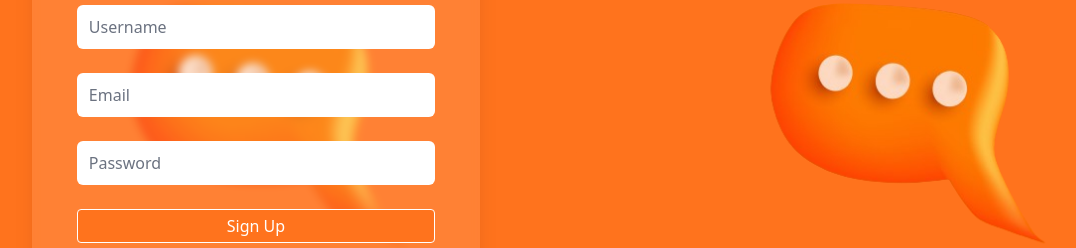
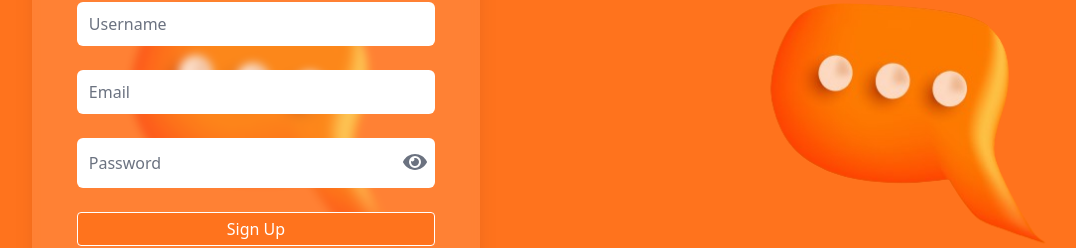
Before and after one commit to harya72/ChatWave, a React (Vite) app in the folder frontend/: page /signup in a window 1280 px wide. Shown: the part 316-564 px from the top of the page, without its empty margins (64-1140 px from the left). Built offline with nearby package versions, Linux system fonts and the light colour scheme; no server answers.

Commit message:
added show password button in login and signup page

```diff
--- a/frontend/src/components/Login.jsx
+++ b/frontend/src/components/Login.jsx
@@ -4,6 +4,8 @@ import { useGoogleLogin } from "@react-oauth/google";
 import axios from "axios";
 import { Bars } from "react-loader-spinner";
 import { useAuth } from "../context/AuthContext";
+import { FaEye, FaSlack } from "react-icons/fa";
+import { FaEyeSlash } from "react-icons/fa";
 
 const Login = () => {
   const { isAuthenticated, login } = useAuth();
@@ -11,10 +13,11 @@ const Login = () => {
   const [username, setUsername] = useState("");
   const [password, setPassword] = useState("");
   const navigate = useNavigate();
+  const [showPassword, setShowPassword] = useState(false);
 
   const signin = useGoogleLogin({
     onSuccess: async (response) => {
-      console.log("success: ",response);
+      console.log("success: ", response);
 
       const userPayload = {
         grant_type: "convert_token",
@@ -44,8 +47,7 @@ const Login = () => {
         localStorage.removeItem("refresh_token");
         localStorage.setItem("access_token", data.access_token);
         localStorage.setItem("refresh_token", data.refresh_token);
-        localStorage.setItem('token_type','google-oauth');
-
+        localStorage.setItem("token_type", "google-oauth");
 
         login();
 
@@ -93,7 +95,7 @@ const Login = () => {
       localStorage.clear();
       localStorage.setItem("access_token", data.access);
       localStorage.setItem("refresh_token", data.refresh);
-      localStorage.setItem('token_type','jwt');
+      localStorage.setItem("token_type", "jwt");
       axios.defaults.headers.common["Authorization"] = `Bearer ${data.access}`;
 
       login();
@@ -153,8 +155,9 @@ const Login = () => {
                       </label>
                     </div>
                     <div className="relative">
+                      <div className="flex justify-between">
                         <input
-                        type="password"
+                          type={showPassword ? "text" : "password"}
                           id="password"
                           className="rounded-md p-2 border-none focus:border-transparent focus:outline-none focus:ring-0 block px-2.5 pb-2.5 pt-4 w-full text-md text-gray-900  r border-1 border-gray-300 appearance-none dark:text-white dark:border-gray-600 dark:focus:border-blue-500  focus:border-blue-600 peer"
                           placeholder=" "
@@ -168,6 +171,22 @@ const Login = () => {
                         >
                           Password
                         </label>
+                      </div>
+                      {showPassword ? (
+                        <>
+                          <FaEyeSlash
+                            onClick={() => setShowPassword(!showPassword)}
+                            className="absolute right-2 top-3 h-6 w-6 text-gray-500 cursor-pointer"
+                          />
+                        </>
+                      ) : (
+                        <>
+                          <FaEye
+                            onClick={() => setShowPassword(!showPassword)}
+                            className="absolute right-2 top-3 h-6 w-6 text-gray-500 cursor-pointer"
+                          />
+                        </>
+                      )}
                     </div>
 
                     <span className="mt-8">
--- a/frontend/src/components/Signup.jsx
+++ b/frontend/src/components/Signup.jsx
@@ -6,9 +6,12 @@ import { useState } from "react";
 import axios from "axios";
 import { useNavigate, Navigate } from "react-router-dom";
 import { Bars } from "react-loader-spinner";
+import { FaEye, FaSlack } from "react-icons/fa";
+import { FaEyeSlash } from "react-icons/fa";
 
 const Signup = () => {
   const [loading, setLoading] = useState(false);
+  const [showPassword, setShowPassword] = useState(false);
   const { isAuthenticated, login } = useAuth();
   const [firstname, setFirstName] = useState("");
   const [lastname, setLastName] = useState("");
@@ -23,8 +26,7 @@ const Signup = () => {
       const userPayload = {
         grant_type: "convert_token",
         client_id: import.meta.env.VITE_DJANGO_CLIENT_ID,
-        client_secret:
-          import.meta.env.VITE_DJANGO_CLIENT_SECRET_KEY,
+        client_secret: import.meta.env.VITE_DJANGO_CLIENT_SECRET_KEY,
         backend: "google-oauth2",
         token: response.access_token,
       };
@@ -179,7 +181,6 @@ const Signup = () => {
                         type="text"
                         id="last_name"
                         className="rounded-md p-2.5 border-none focus:border-transparent focus:outline-none focus:ring-0 block    w-full text-md text-gray-900  r border-1 border-gray-300 appearance-none dark:text-white dark:border-gray-600 dark:focus:border-blue-500  focus:border-blue-600 peer"
-
                         placeholder=" "
                         value={lastname}
                         onChange={(e) => setLastName(e.target.value)}
@@ -197,7 +198,6 @@ const Signup = () => {
                         type="text"
                         id="username"
                         className="rounded-md p-2.5 border-none focus:border-transparent focus:outline-none focus:ring-0 block    w-full text-md text-gray-900  r border-1 border-gray-300 appearance-none dark:text-white dark:border-gray-600 dark:focus:border-blue-500  focus:border-blue-600 peer"
-
                         placeholder=" "
                         value={username}
                         onChange={(e) => setUsername(e.target.value)}
@@ -215,7 +215,6 @@ const Signup = () => {
                         type="email"
                         id="email"
                         className="rounded-md p-2.5 border-none focus:border-transparent focus:outline-none focus:ring-0 block    w-full text-md text-gray-900  r border-1 border-gray-300 appearance-none dark:text-white dark:border-gray-600 dark:focus:border-blue-500  focus:border-blue-600 peer"
-
                         placeholder=" "
                         value={email}
                         onChange={(e) => setEmail(e.target.value)}
@@ -228,14 +227,14 @@ const Signup = () => {
                       </label>
                     </div>
                     <div className="relative">
+                      <div className="flex justify-between">
                         <input
-                        required
-                        type="password"
+                          type={showPassword ? "text" : "password"}
                           id="password"
-                        className="rounded-md p-2.5 border-none focus:border-transparent focus:outline-none focus:ring-0 block    w-full text-md text-gray-900  r border-1 border-gray-300 appearance-none dark:text-white dark:border-gray-600 dark:focus:border-blue-500  focus:border-blue-600 peer"
-
+                          className="rounded-md p-2 border-none focus:border-transparent focus:outline-none focus:ring-0 block px-2.5 pb-2.5 pt-4 w-full text-md text-gray-900  r border-1 border-gray-300 appearance-none dark:text-white dark:border-gray-600 dark:focus:border-blue-500  focus:border-blue-600 peer"
                           placeholder=" "
                           value={password}
+                          required
                           onChange={(e) => setPassword(e.target.value)}
                         />
                         <label
@@ -244,6 +243,22 @@ const Signup = () => {
                         >
                           Password
                         </label>
+                      </div>
+                      {showPassword ? (
+                        <>
+                          <FaEyeSlash
+                            onClick={() => setShowPassword(!showPassword)}
+                            className="absolute right-2 top-3 h-6 w-6 text-gray-500 cursor-pointer"
+                          />
+                        </>
+                      ) : (
+                        <>
+                          <FaEye
+                            onClick={() => setShowPassword(!showPassword)}
+                            className="absolute right-2 top-3 h-6 w-6 text-gray-500 cursor-pointer"
+                          />
+                        </>
+                      )}
                     </div>
 
                     <button className="bg-[#FF731D] text-white rounded border border-white border-solid hover:bg-orange-700 p-1 mb-2">
```
Also changed, not shown: 1 other file (tests, documents, lock files or other folders). Lines whose indentation alone changed are shown as unchanged.
